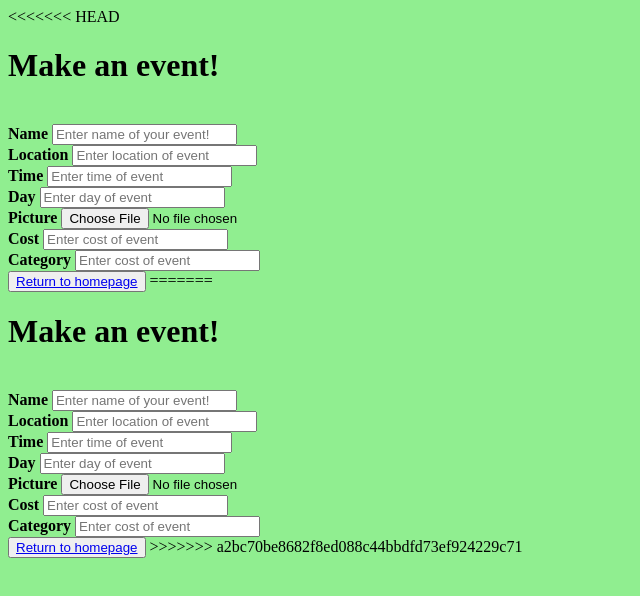
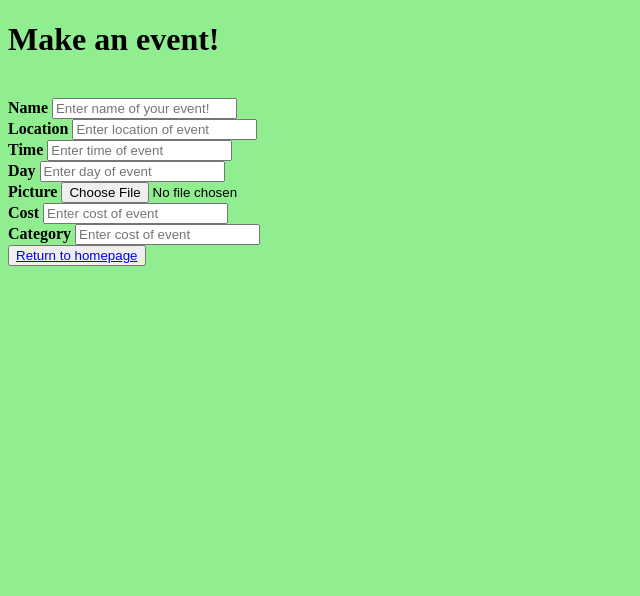
Before and after one commit to johnchakkour/UofTHacksX-Exploration, a website: page test_project/Event_Form.html in a window 1280 px wide. Shown: the whole page, without its empty margins (0-640 px from the left). Drawn offline with Linux system fonts and the light colour scheme.

Commit message:
Update Event_Form.html

```diff
--- a/test_project/Event_Form.html
+++ b/test_project/Event_Form.html
@@ -1,4 +1,3 @@
-<<<<<<< HEAD
 <!DOCTYPE html>
 <html>
 <head>
@@ -39,45 +38,3 @@ background-color: lightgreen
 </style>
 <br>
 <button type="button" class = "link_button"><a href = index.html> Return to homepage</a></button>
-=======
-<!DOCTYPE html>
-<html>
-<head>
-<h1> Make an event!</h1>
-<br>
-<div class = "Event-Form" id = "My Form">
-<label for = "name"><b>Name</b>
-</label>
-<input type = "text" placeholder = "Enter name of your event!" name = "name" required>
-<br>
-<label for = "location"><b>Location</b>
-</label>
-<input type = "text" placeholder ="Enter location of event" name = "location" required>
-<br>
-<label for = "time"><b>Time</b>
-</label>
-<input type = "text" placeholder ="Enter time of event" name = "time " required>
-<br>
-<label for = "day"><b>Day</b>
-</label>
-<input type = "text" placeholder ="Enter day of event" name = "day" required>
-<br>
-<label for = "picture"><b>Picture</b>
-</label>
-<input type = "file" placeholder ="Insert picture of event" name = "picture" required>
-<br>
-<label for = "cost"><b>Cost</b>
-</label>
-<input type = "text" placeholder ="Enter cost of event" name = "cost" required>
-<br>
-<label for = "category"><b>Category</b>
-</label>
-<input type = "text" placeholder ="Enter cost of event" name = "category" required>
-<style>
-body {
-background-color: lightgreen
-}
-</style>
-<br>
-<button type="button" class = "link_button"><a href = index.html> Return to homepage</a></button>
->>>>>>> a2bc70be8682f8ed088c44bbdfd73ef924229c71
```
